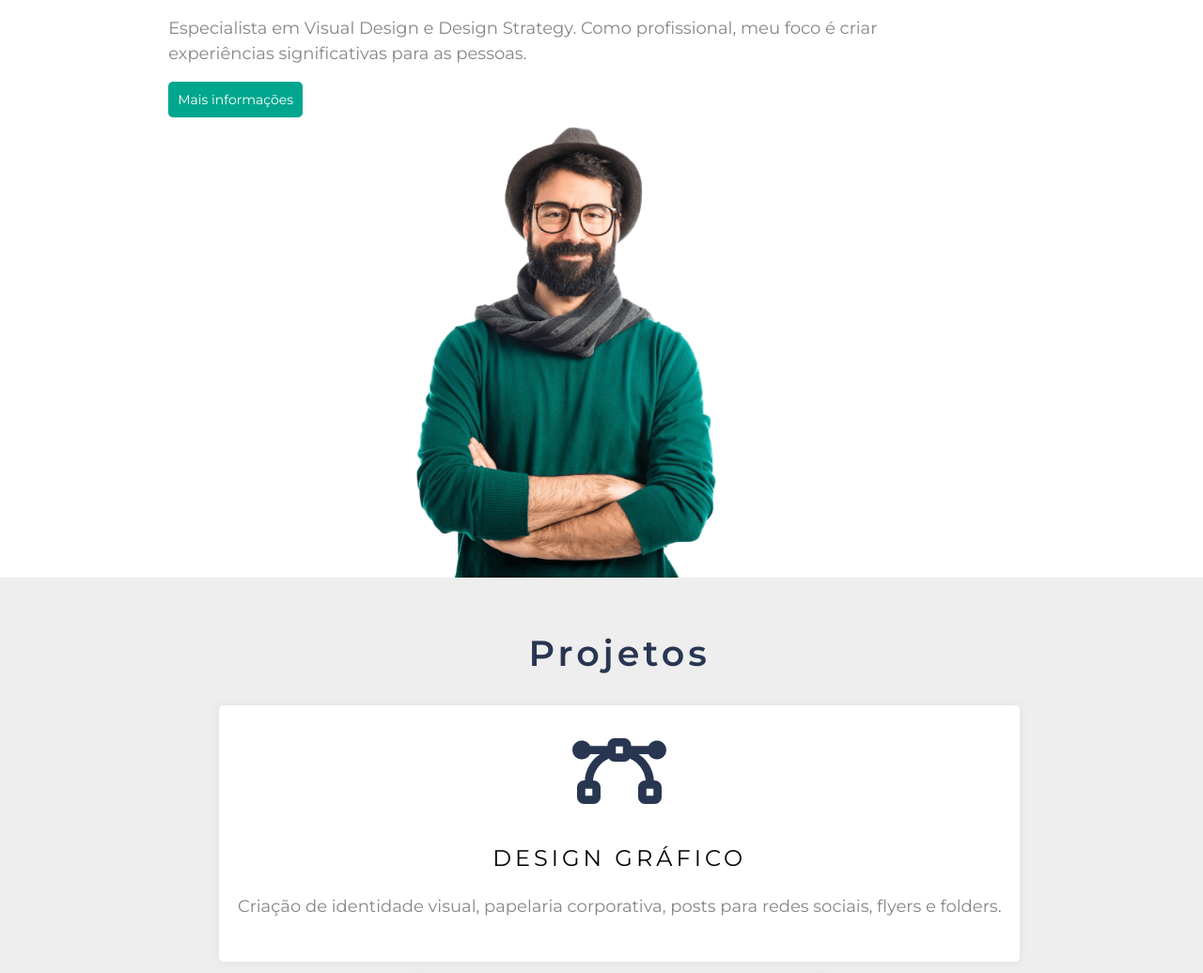
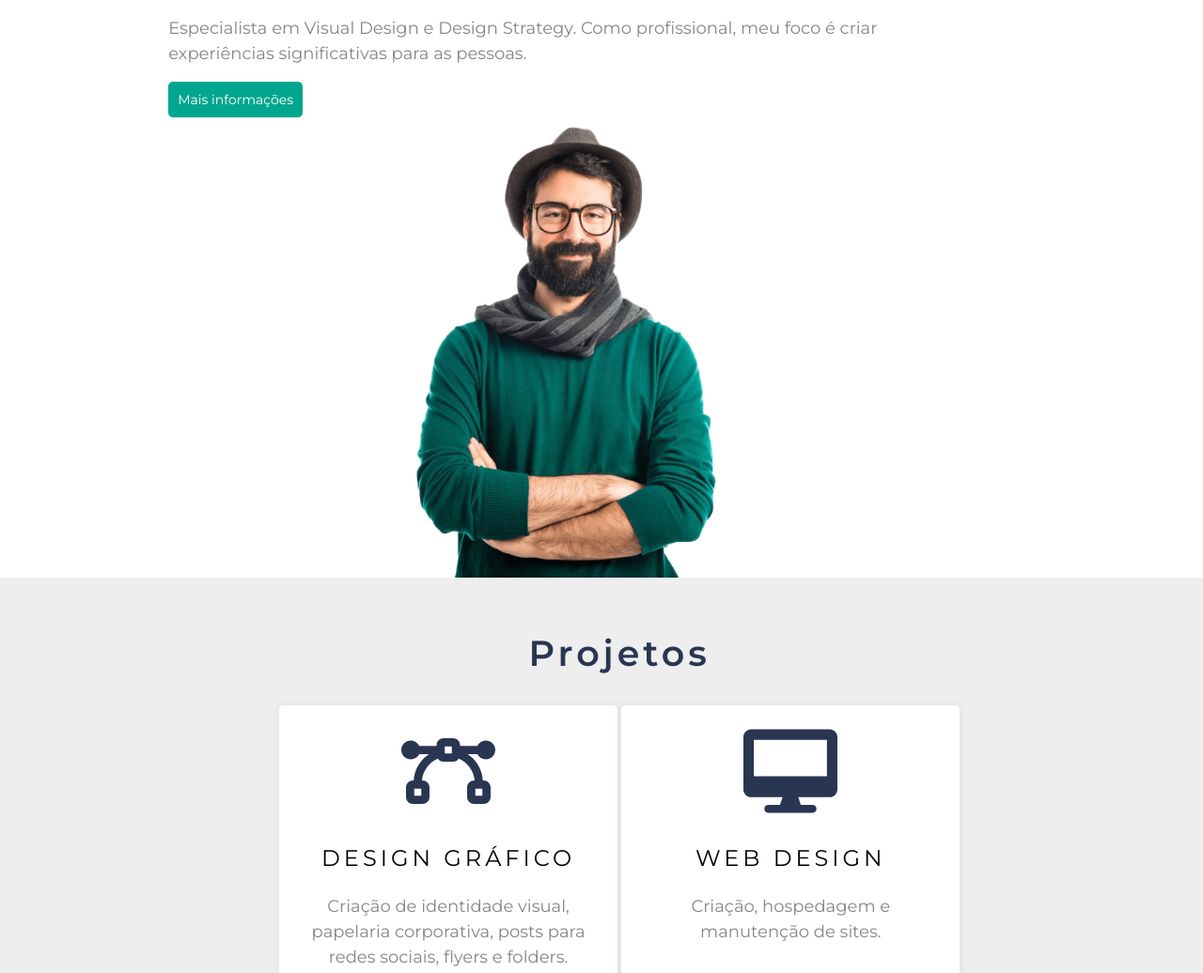
Before and after one commit to andradebru/d2.4-pagina-enzo-mobile, a plain HTML site: page index.html in a window 1280 px wide. Shown: the part 211-1247 px from the top of the page at 94% size. Drawn offline with Linux system fonts and the light colour scheme.

Commit message:
change projects width

```diff
--- a/css/style.css
+++ b/css/style.css
@@ -127,7 +127,8 @@ progress {
   margin-bottom: 15px;
   background-color: #fff;
   display: inline-block;
-  height: auto;
+  height: 350px;
+  width: 360px;
 }
 
 .project-icons {
```
